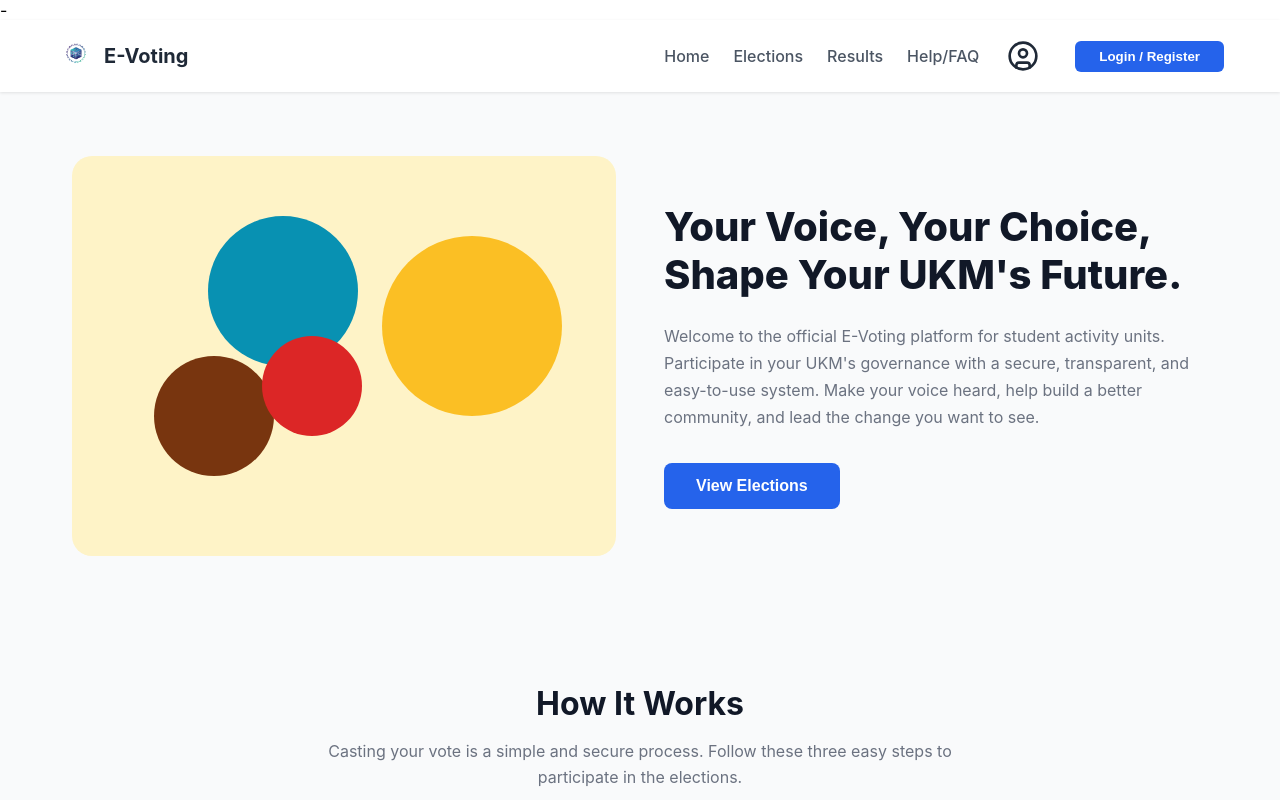
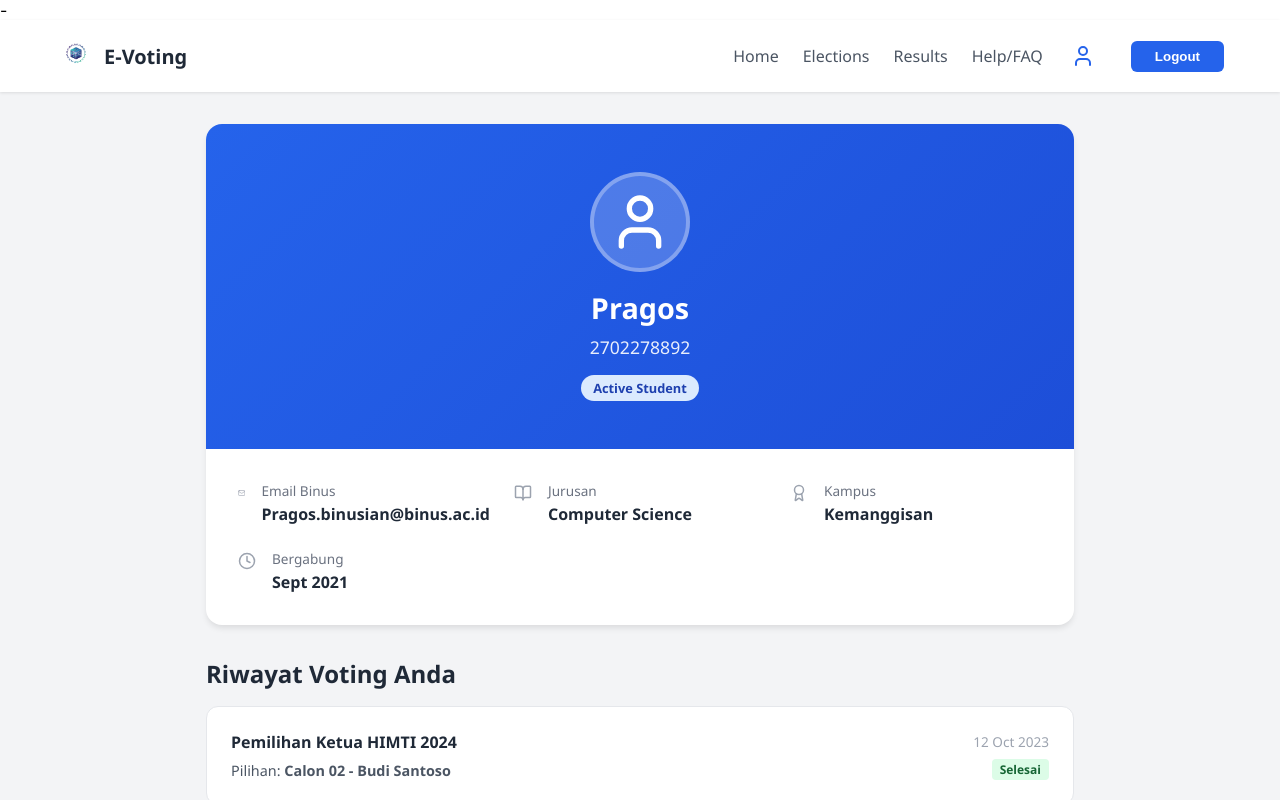
Before and after one commit to Kuuhaku-web/evoting, a React (Create React App) app in the folder evoting/: page / in a window 1280 px wide. Both pictures are taken after a click on the button 1023 px from the left and 56 px from the top of the page. Shown: the top 800 px of the page. Built offline with nearby package versions, Linux system fonts and the light colour scheme.

Commit message:
Profile yang sudah jadi ada di home dan Profile yang belum login ada di result

```diff
--- a/evoting/src/App.js
+++ b/evoting/src/App.js
@@ -4,79 +4,64 @@ import Home from "./Home";
 import Election from "./Election";
 import Result from "./Result";
 import Help from "./Help";
+import Profile from "./Profile"; // <--- 1. IMPORT PROFILE
 import SignIn from "./SignIn";
 import SignUp from "./SignUp";
 
 function App() {
-  // State untuk menentukan halaman yang aktif (default: 'home')
   const [currentPage, setCurrentPage] = useState("home");
 
-  // --- TAMBAHAN KODE DI SINI ---
-  // Gunakan useEffect untuk mengecek URL saat aplikasi pertama dibuka atau saat hash berubah
   useEffect(() => {
     const handleHashChange = () => {
-      // Ambil hash dari URL (misal: #help -> help)
       const hash = window.location.hash.replace("#", "");
-
-      // Jika ada hash yang valid, update state currentPage
       if (hash) {
         setCurrentPage(hash);
       } else {
         setCurrentPage("home");
       }
     };
-
-    // Jalankan fungsi saat komponen pertama kali dimuat (untuk refresh page)
     handleHashChange();
-
-    // Dengarkan perubahan hash (saat user klik link href="#help")
     window.addEventListener("hashchange", handleHashChange);
-
-    // Bersihkan listener saat komponen di-unmount (best practice)
     return () => {
       window.removeEventListener("hashchange", handleHashChange);
     };
   }, []);
-  // --- AKHIR TAMBAHAN KODE ---
 
   return (
     <div>
-      {/* Navigasi ke Halaman Home */}
       {currentPage === "home" && <Home onNavigate={setCurrentPage} />}
 
-      {/* Navigasi ke Halaman Election */}
       {currentPage === "election" && <Election onNavigate={setCurrentPage} />}
 
-      {/* Navigasi ke Halaman Result */}
       {currentPage === "result" && <Result onNavigate={setCurrentPage} />}
 
-      {/* Navigasi ke Halaman Help/FAQ */}
       {currentPage === "help" && <Help onNavigate={setCurrentPage} />}
 
-      {/* Navigasi ke Halaman Sign In */}
+      {/* --- 2. TAMBAHKAN NAVIGASI KE PROFILE --- */}
+      {currentPage === "profile" && <Profile onNavigate={setCurrentPage} />}
+
       {currentPage === "signin" && (
         <SignIn
           onSwitchToSignUp={() => {
             setCurrentPage("signup");
-            window.location.hash = "signup"; // Opsional: update URL juga
+            window.location.hash = "signup";
           }}
           onBack={() => {
             setCurrentPage("home");
-            window.location.hash = ""; // Opsional: reset URL
+            window.location.hash = "";
           }}
         />
       )}
 
-      {/* Navigasi ke Halaman Sign Up */}
       {currentPage === "signup" && (
         <SignUp
           onSwitchToSignIn={() => {
             setCurrentPage("signin");
-            window.location.hash = "signin"; // Opsional: update URL juga
+            window.location.hash = "signin";
           }}
           onBack={() => {
             setCurrentPage("home");
-            window.location.hash = ""; // Opsional: reset URL
+            window.location.hash = "";
           }}
         />
       )}
--- a/evoting/src/Home.js
+++ b/evoting/src/Home.js
@@ -27,7 +27,7 @@ function Home({ onNavigate }) {
             </a>
 
             {/* ITEM BARU: Profile Icon */}
-            <button className="profile-btn" onClick={() => console.log("Profile clicked")}>
+            <button className="profile-btn" onClick={() => onNavigate("profile")}>
                 <UserCircle size={32} color="#1f2937" />
             </button>
 
--- /dev/null
+++ b/evoting/src/Profile.css
@@ -0,0 +1,159 @@
+/* Layout Halaman */
+.profile-page {
+  background-color: #f3f4f6;
+  min-height: 100vh;
+  font-family: 'Segoe UI', sans-serif;
+}
+
+.profile-container {
+  max-width: 900px;
+  margin: 2rem auto;
+  padding: 0 1rem;
+}
+
+/* Kartu Header Profile */
+.profile-header-card {
+  background: white;
+  border-radius: 16px;
+  box-shadow: 0 4px 6px -1px rgba(0, 0, 0, 0.1);
+  overflow: hidden;
+  margin-bottom: 2rem;
+}
+
+.profile-avatar-section {
+  background: linear-gradient(135deg, #2563eb 0%, #1d4ed8 100%);
+  padding: 3rem 1rem;
+  text-align: center;
+  color: white;
+  display: flex;
+  flex-direction: column;
+  align-items: center;
+}
+
+.avatar-circle {
+  width: 100px;
+  height: 100px;
+  background: rgba(255, 255, 255, 0.2);
+  border-radius: 50%;
+  display: flex;
+  align-items: center;
+  justify-content: center;
+  margin-bottom: 1rem;
+  border: 4px solid rgba(255, 255, 255, 0.3);
+}
+
+.profile-name {
+  font-size: 1.8rem;
+  font-weight: 700;
+  margin: 0;
+}
+
+.profile-nim {
+  opacity: 0.9;
+  margin: 0.5rem 0;
+  font-size: 1.1rem;
+}
+
+.profile-badge {
+  background: #dbeafe;
+  color: #1e40af;
+  padding: 4px 12px;
+  border-radius: 20px;
+  font-size: 0.8rem;
+  font-weight: 600;
+  margin-top: 0.5rem;
+}
+
+/* Grid Detail Info */
+.profile-details-grid {
+  display: grid;
+  grid-template-columns: repeat(auto-fit, minmax(200px, 1fr));
+  gap: 1.5rem;
+  padding: 2rem;
+}
+
+.detail-item {
+  display: flex;
+  align-items: flex-start;
+  gap: 1rem;
+}
+
+.detail-icon {
+  color: #9ca3af;
+  margin-top: 3px;
+}
+
+.detail-item label {
+  display: block;
+  font-size: 0.85rem;
+  color: #6b7280;
+  margin-bottom: 0.2rem;
+}
+
+.detail-item p {
+  margin: 0;
+  font-weight: 600;
+  color: #1f2937;
+}
+
+/* Riwayat Voting Section */
+.history-section h3 {
+  color: #1f2937;
+  margin-bottom: 1rem;
+  font-size: 1.5rem;
+}
+
+.history-list {
+  display: flex;
+  flex-direction: column;
+  gap: 1rem;
+}
+
+.history-card {
+  background: white;
+  padding: 1.5rem;
+  border-radius: 12px;
+  border: 1px solid #e5e7eb;
+  display: flex;
+  justify-content: space-between;
+  align-items: center;
+  transition: transform 0.2s;
+}
+
+.history-card:hover {
+  transform: translateX(5px);
+  border-color: #2563eb;
+}
+
+.history-info h4 {
+  margin: 0 0 0.5rem 0;
+  color: #1f2937;
+}
+
+.history-info p {
+  margin: 0;
+  color: #4b5563;
+  font-size: 0.9rem;
+}
+
+.history-meta {
+  text-align: right;
+  display: flex;
+  flex-direction: column;
+  align-items: flex-end;
+  gap: 0.5rem;
+}
+
+.date {
+  font-size: 0.85rem;
+  color: #9ca3af;
+}
+
+.status-badge {
+  background: #dcfce7;
+  color: #166534;
+  padding: 2px 8px;
+  border-radius: 4px;
+  font-size: 0.75rem;
+  font-weight: 600;
+}
--- /dev/null
+++ b/evoting/src/Profile.js
@@ -0,0 +1,116 @@
+import React from "react";
+import { User, Mail, BookOpen, Clock, LogOut, Award } from "lucide-react";
+import "./Profile.css"; // Pastikan file css diimport
+
+function Profile({ onNavigate }) {
+  // Data Dummy Mahasiswa (Nanti bisa diganti dengan data database)
+  const userData = {
+    name: "Pragos",
+    nim: "2702278892",
+    major: "Computer Science",
+    email: "Pragos.binusian@binus.ac.id",
+    campus: "Kemanggisan",
+    joinDate: "Sept 2021"
+  };
+
+  const votingHistory = [
+    { id: 1, event: "Pemilihan Ketua HIMTI 2024", choice: "Calon 02 - Budi Santoso", date: "12 Oct 2023", status: "Selesai" },
+    { id: 2, event: "Pemilihan Ketua UKM Gaming", choice: "Calon 01 - Siti Aminah", date: "15 Nov 2023", status: "Selesai" }
+  ];
+
+  return (
+    <div className="profile-page">
+      {/* --- NAVBAR (Dicopy agar konsisten) --- */}
+      <nav className="navbar">
+        <div className="nav-content">
+          <div className="nav-brand">
+            <img src="/logo1.png" alt="Logo" className="brand-logo" />
+            <span className="brand-text">E-Voting</span>
+          </div>
+          <div className="nav-links">
+            <a href="#home" className="nav-link" onClick={() => onNavigate("home")}>Home</a>
+            <a href="#election" className="nav-link" onClick={() => onNavigate("election")}>Elections</a>
+            <a href="#result" className="nav-link" onClick={() => onNavigate("result")}>Results</a>
+            <a href="#help" className="nav-link" onClick={() => onNavigate("help")}>Help/FAQ</a>
+
+            {/* Tombol Profile Aktif */}
+            <button className="profile-btn active" onClick={() => onNavigate("profile")}>
+                <User size={24} color="#2563eb" />
+            </button>
+
+            <button className="login-btn" onClick={() => onNavigate("signin")}>Logout</button>
+          </div>
+        </div>
+      </nav>
+
+      {/* --- KONTEN PROFILE --- */}
+      <div className="profile-container">
+
+        {/* Kartu Identitas Utama */}
+        <div className="profile-header-card">
+          <div className="profile-avatar-section">
+            <div className="avatar-circle">
+              <User size={64} color="white" />
+            </div>
+            <h2 className="profile-name">{userData.name}</h2>
+            <p className="profile-nim">{userData.nim}</p>
+            <span className="profile-badge">Active Student</span>
+          </div>
+
+          <div className="profile-details-grid">
+            <div className="detail-item">
+              <Mail size={18} className="detail-icon" />
+              <div>
+                <label>Email Binus</label>
+                <p>{userData.email}</p>
+              </div>
+            </div>
+            <div className="detail-item">
+              <BookOpen size={18} className="detail-icon" />
+              <div>
+                <label>Jurusan</label>
+                <p>{userData.major}</p>
+              </div>
+            </div>
+            <div className="detail-item">
+              <Award size={18} className="detail-icon" />
+              <div>
+                <label>Kampus</label>
+                <p>{userData.campus}</p>
+              </div>
+            </div>
+            <div className="detail-item">
+              <Clock size={18} className="detail-icon" />
+              <div>
+                <label>Bergabung</label>
+                <p>{userData.joinDate}</p>
+              </div>
+            </div>
+          </div>
+        </div>
+
+        {/* Riwayat Voting */}
+        <div className="history-section">
+          <h3>Riwayat Voting Anda</h3>
+          <div className="history-list">
+            {votingHistory.map((item) => (
+              <div key={item.id} className="history-card">
+                <div className="history-info">
+                  <h4>{item.event}</h4>
+                  <p>Pilihan: <strong>{item.choice}</strong></p>
+                </div>
+                <div className="history-meta">
+                  <span className="date">{item.date}</span>
+                  <span className="status-badge">{item.status}</span>
+                </div>
+              </div>
+            ))}
+          </div>
+        </div>
+
+      </div>
+    </div>
+  );
+}
+
+export default Profile;
```
